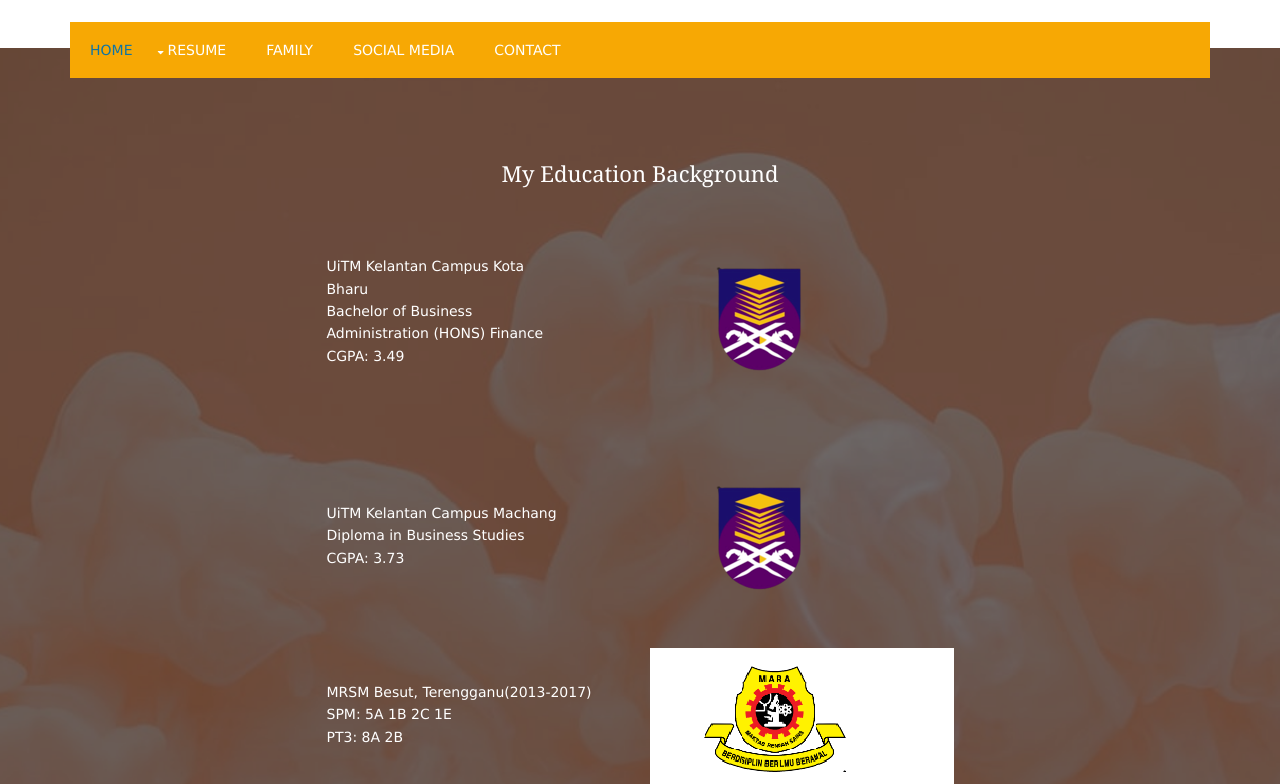
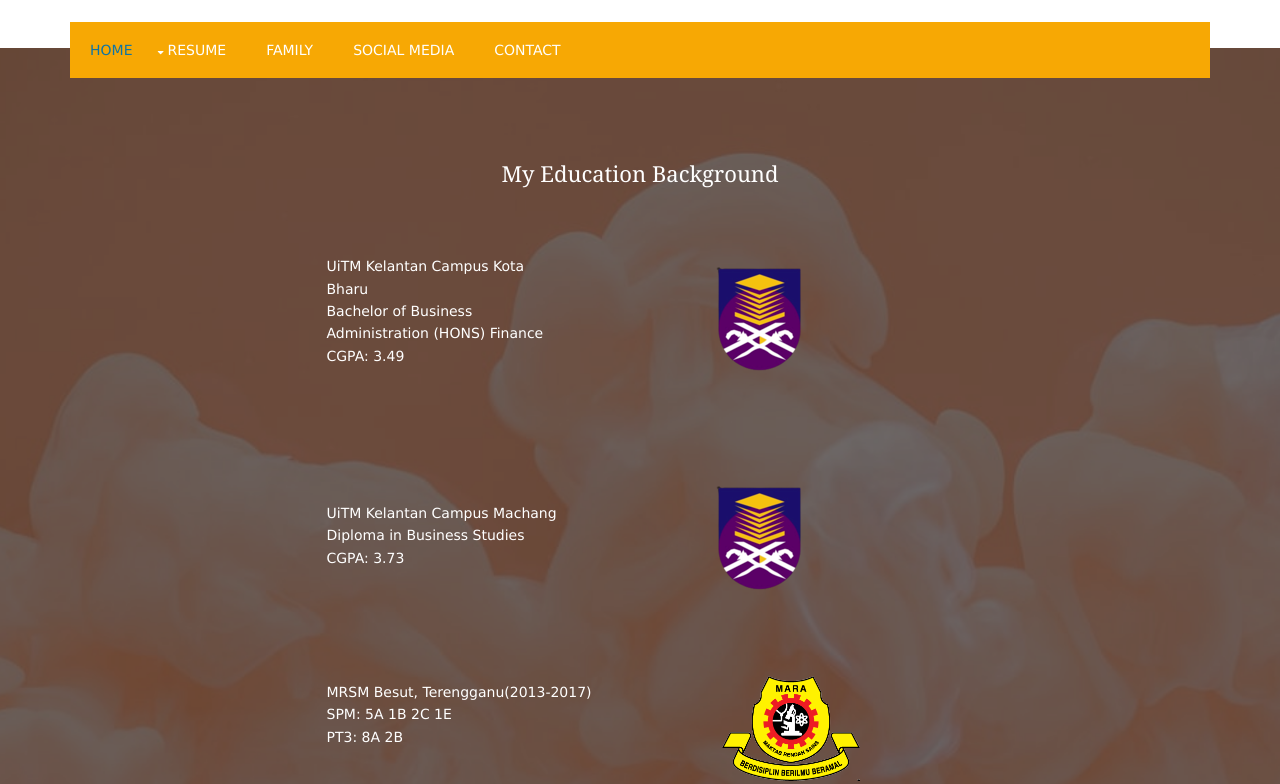
Before and after one commit to Finazsabri/nrshafinazz, a plain HTML site: page education.html in a window 1280 px wide. Shown: the part 168-952 px from the top of the page. Drawn offline with Linux system fonts and the light colour scheme.

Commit message:
Update education.html

```diff
--- a/education.html
+++ b/education.html
@@ -90,7 +90,7 @@ Licence URI: https://www.os-templates.com/template-terms
         <br>
         <img src="images/demo/backgrounds/bibi.png" align="right">
         <img src="images/demo/backgrounds/bibi.png" align="right">
-        <img src="images/demo/backgrounds/abu.png" align="right">
+        <img src="images/demo/backgrounds/ali.png" align="right">
 
         <font face=size="13">
       <p align="left">
```
